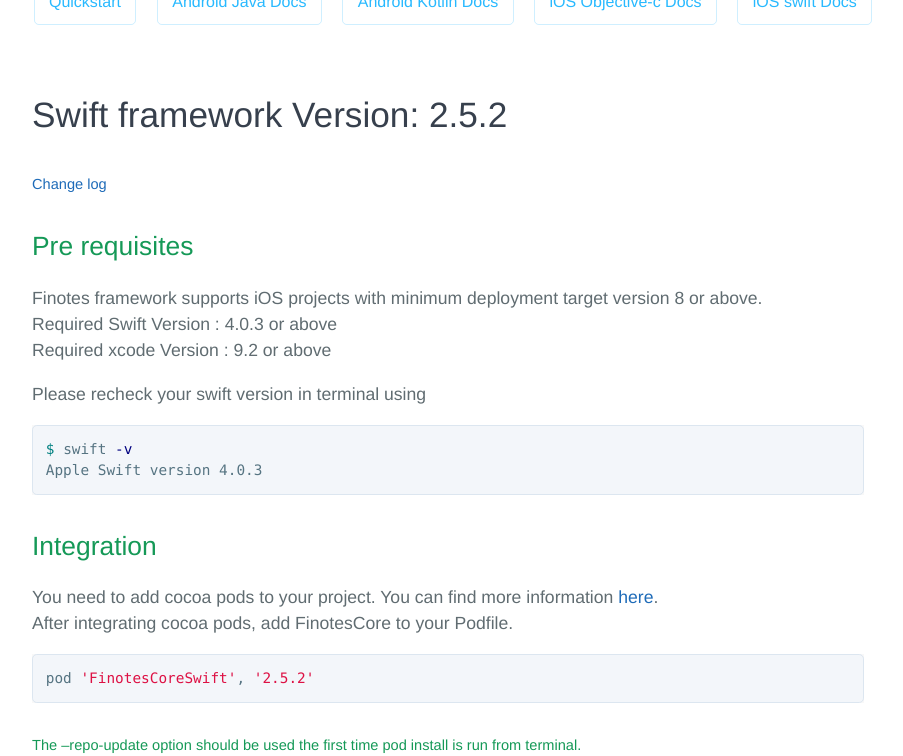
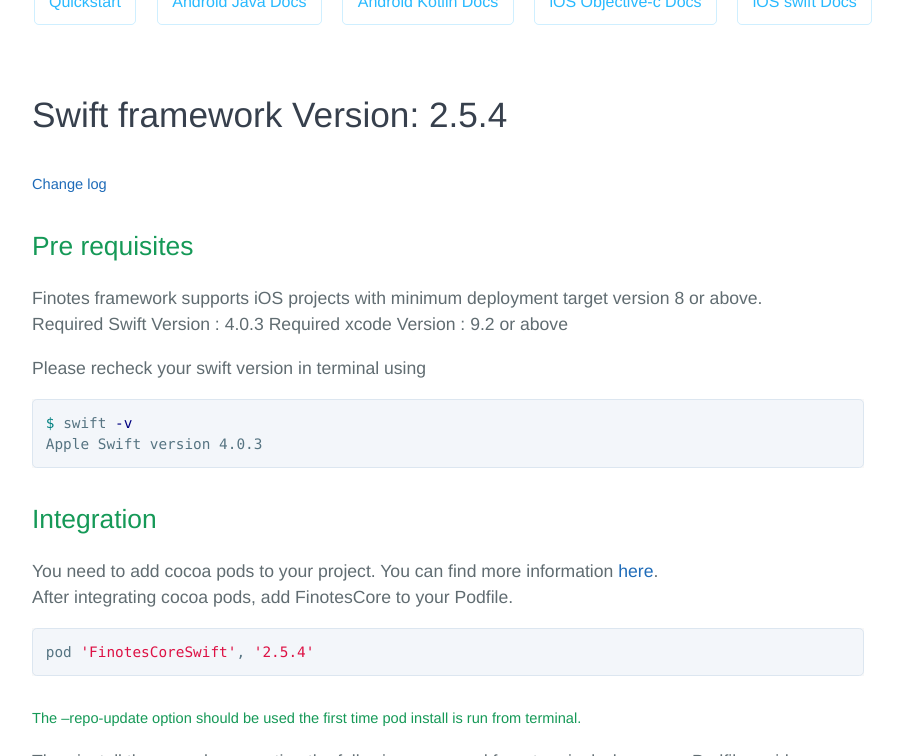
Before and after one commit to finotes/finotes.github.io, a Jekyll site: the page built from _posts/2018-02-02-swift-docs.md, in a window 1280 px wide and 900 px high, cut to the strip 144-900 px from the top of the window. Shown: the whole strip, without its empty margins (192-1095 px from the left). Built offline with Jekyll 4.4.1, drawn with Linux system fonts in a browser that asks for light colours; some web fonts are replaced.

Commit message:
Update 2018-02-02-swift-docs.md

````diff
--- a/_posts/2018-02-02-swift-docs.md
+++ b/_posts/2018-02-02-swift-docs.md
@@ -3,13 +3,13 @@ layout: post
 title: "iOS Swift Documentation"
 ---
 
-# Swift framework Version: 2.5.2
+# Swift framework Version: 2.5.4
 ##### [Change log](https://finotes.github.io/2018/01/22/objc-change-log)
 
 ## Pre requisites
 
 Finotes framework supports iOS projects with minimum deployment target version 8 or above.
-Required Swift Version : 4.0.3 or above
+Required Swift Version : 4.0.3
 Required xcode Version : 9.2 or above
 
 Please recheck your swift version in terminal using
@@ -24,7 +24,7 @@ You need to add cocoa pods to your project. You can find more information [here]
 After integrating cocoa pods, add FinotesCore to your Podfile.
 
 ```bash
-pod 'FinotesCoreSwift', '2.5.2'
+pod 'FinotesCoreSwift', '2.5.4'
 ```
 
 ##### The --repo-update option should be used the first time pod install is run from terminal.
````
